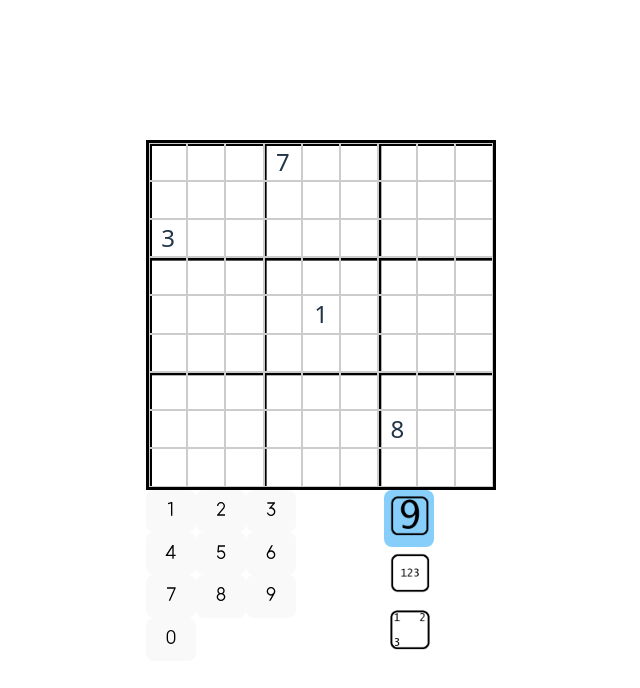
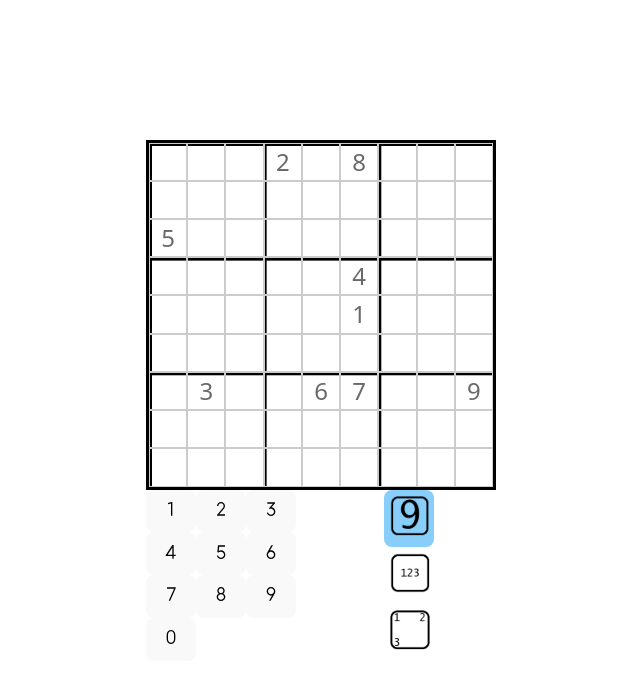
Before and after one commit to reluttrull/sudokupadclone, a React (Vite) app in the folder sudokupadclone/: page / in a window 1280 px wide. Shown: the top 688 px of the page, without its empty margins (319-959 px from the left). Built offline with nearby package versions, Linux system fonts and the light colour scheme.

Commit message:
Introduce Cell interface, and populate random mock starting position for now

```diff
--- a/sudokupadclone/src/App.css
+++ b/sudokupadclone/src/App.css
@@ -102,3 +102,11 @@
 .selected-square {
     background-color: lightgoldenrodyellow;
 }
+
+.provided-value {
+    color: black;
+}
+
+.provided-value {
+    color: dimgray;
+}
--- a/sudokupadclone/src/puzzle/components/Board.tsx
+++ b/sudokupadclone/src/puzzle/components/Board.tsx
@@ -1,23 +1,25 @@
-import { useState } from 'react'
+import { useEffect, useState } from 'react'
 import Square from './Square'
+import { type Cell } from '../interfaces'
 
 function Board() {
     const [selectedSquare, setSelectedSquare] = useState<number | null>(null);
-    const [values] = useState<(number|null)[][]>([
-        [null, null, null, 7, null, null, null, null, null],
-        [null, null, null, null, null, null, null, null, null],
-        [3, null, null, null, null, null, null, null, null],
-        [null, null, null, null, null, null, null, null, null],
-        [null, null, null, null, 1, null, null, null, null],
-        [null, null, null, null, null, null, null, null, null],
-        [null, null, null, null, null, null, null, null, null],
-        [null, null, null, null, null, null, 8, null, null],
-        [null, null, null, null, null, null, null, null, null]
-    ]);
-    const getIndex = (row: number, col: number) => {
-        if (row == 0) return col;
-        return (row) * 9 + col;
-    }
+    const mockProvidedValues = [1, 2, 3, 4, 5, 6, 7, 8, 9];
+    const [cells, setCells] = useState<Cell[]>([]);
+
+    useEffect(() => {
+        const indices = Array.from({ length: 81 }, (_, i) => i);
+        indices.sort(() => Math.random() - 0.5);
+        const tmp = new Array(81);
+        for (let i: number = 0; i < tmp.length; i++) {
+            tmp[i] = { value: null, centerNotes: [], cornerNotes: [], isProvided: false, index: i };
+        }
+        for (let i: number = 0; i < mockProvidedValues.length; i++) {
+            tmp[indices[i]] = { ...tmp[indices[i]], value: mockProvidedValues[i], isProvided: true };
+        };
+        // eslint-disable-next-line react-hooks/set-state-in-effect
+        setCells(tmp);
+    }, []);
 
     const handleSquareSelected = (square: number) => {
         setSelectedSquare(square);
@@ -25,16 +27,15 @@ function Board() {
     };
 
     return (
-        <div className="board">
-            {values.map((row, rowIndex) =>
-            (row.map((num, colIndex) => (<Square
-                value={num}
-                index={getIndex(rowIndex, colIndex)}
-                isSelected={getIndex(rowIndex, colIndex) == selectedSquare}
-                isProvided={num ? true : false}
-                onSquareSelected={handleSquareSelected} />)))
-            )}
-        </div>
+        <>
+            <div className="board">
+                {cells.map((cell) => (<Square
+                    cellData={cell}
+                    isSelected={cell.index === selectedSquare}
+                    onSquareSelected={handleSquareSelected} />
+                ))}
+            </div>
+        </>
     )
 }
 export default Board
--- a/sudokupadclone/src/puzzle/components/Square.tsx
+++ b/sudokupadclone/src/puzzle/components/Square.tsx
@@ -1,17 +1,17 @@
+import { type Cell } from '../interfaces'
+
 interface SquareProps {
-    value: number | null,
-    index: number,
+    cellData: Cell,
     isSelected: boolean,
-    isProvided: boolean,
     onSquareSelected: (index:number) => void
 };
 
-function Square({ value, index, isSelected, isProvided, onSquareSelected }: SquareProps) {
+function Square({ cellData, isSelected, onSquareSelected }: SquareProps) {
     return (
         <>
-            <div className={isSelected ? 'selected-square square' : 'square'} onClick={() => onSquareSelected(index)} ><span className="square-value">
-                {isProvided && value}
-                {!isProvided && " "}
+            <div className={isSelected ? 'selected-square square' : 'square'} onClick={() => onSquareSelected(cellData.index)} ><span className="square-value">
+                {cellData.isProvided && (<span className="provided-value">{cellData.value}</span>)}
+                {!cellData.isProvided && (<span className="entered-value">{cellData.value}</span>)}
             </span></div>
         </>
     )
--- /dev/null
+++ b/sudokupadclone/src/puzzle/interfaces.ts
@@ -0,0 +1,7 @@
+export interface Cell {
+    value: number | null;
+    centerNotes: (number | null)[];
+    cornerNotes: (number | null)[];
+    isProvided: boolean;
+    index: number;
+}
```
